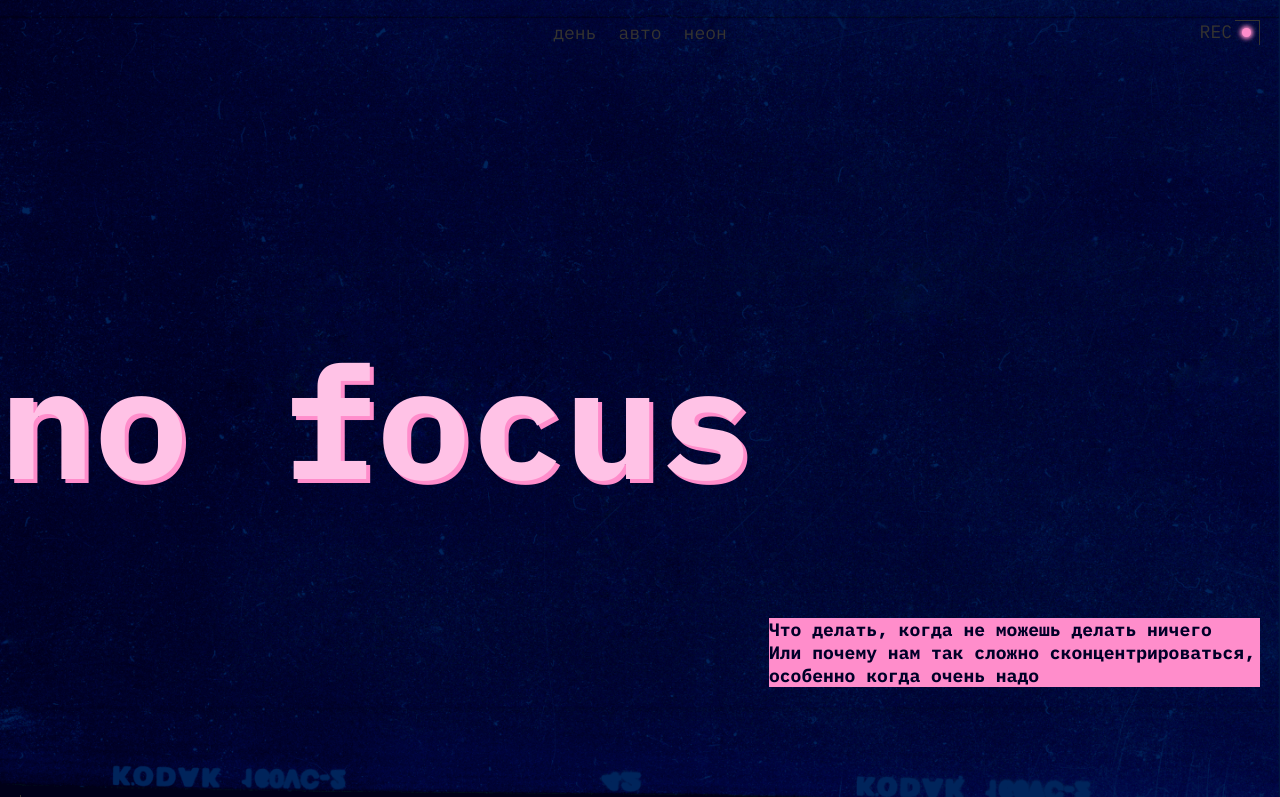
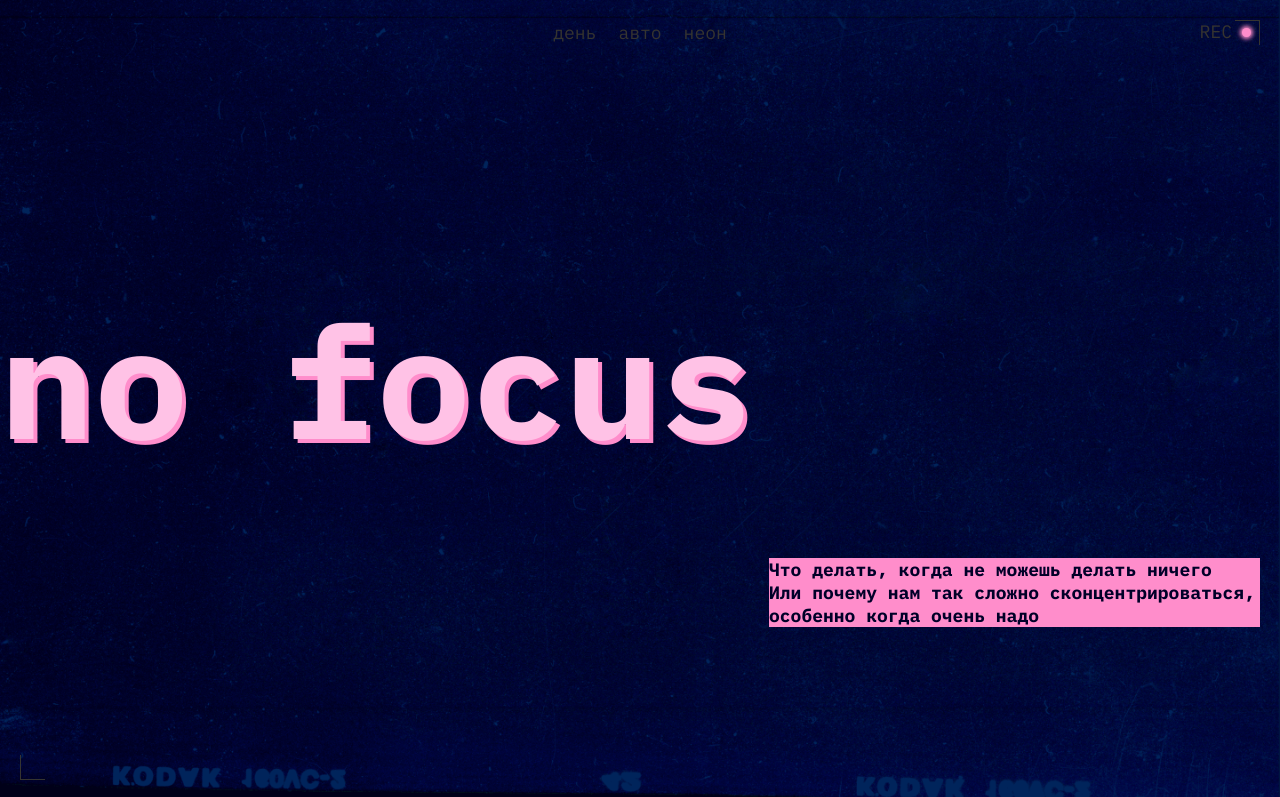
Before and after one commit to alyasitnikova/slozhno-sosredotochitsya, a plain HTML site: page index.html in a window 1280 px wide. Shown: the top 797 px of the page. Drawn offline with Linux system fonts and the light colour scheme.

Commit message:
правки стилей

```diff
--- a/styles/globals.css
+++ b/styles/globals.css
@@ -40,7 +40,3 @@ a {
   font-size: inherit;
   line-height: inherit;
 }
-
-body {
-  margin: 0;
-}
--- a/styles/style.css
+++ b/styles/style.css
@@ -2,7 +2,6 @@
 
 .page {
   /* сохраните в разметке и стилях класс page. На его основе работает скрипт. */
-  padding: var(--page-offset);
   color: var(--main-text-color);
   font-family: var(--main-font);
   background-color: var(--bg-color);
@@ -15,11 +14,12 @@
 }
 
 .header {
+  padding: var(--page-offset) var(--page-offset)
+    clamp(0rem, -3.5782rem + 15.2672vw, 3.75rem) var(--page-offset);
   display: grid;
   min-height: 668px;
   height: 100vh;
   grid-template-rows: 1fr auto 1fr;
-  margin-bottom: clamp(0rem, -3.5782rem + 15.2672vw, 3.75rem);
 }
 
 .decorated-zone {
@@ -33,8 +33,8 @@
   height: 25px;
   border-top: 1px solid var(--accent-color);
   border-right: 1px solid var(--accent-color);
-  top: 0;
-  right: 0;
+  top: var(--page-offset);
+  right: var(--page-offset);
 }
 
 .decorated-zone::after {
@@ -44,8 +44,8 @@
   height: 25px;
   border-bottom: 1px solid var(--accent-color);
   border-left: 1px solid var(--accent-color);
-  bottom: 0;
-  left: 0;
+  bottom: var(--page-offset);
+  left: var(--page-offset);
 }
 
 .decorated-element {
@@ -57,7 +57,8 @@
 .decorated-element::before {
   content: "REC";
   position: absolute;
-  right: 28px;
+  top: var(--page-offset);
+  right: calc(28px + var(--page-offset));
   color: var(--accent-color);
 }
 
@@ -68,8 +69,8 @@
   background-color: var(--accent-bg-color);
   border-radius: 50%;
   position: absolute;
-  right: 9px;
-  top: 8px;
+  right: calc(9px + var(--page-offset));
+  top: calc(8px + var(--page-offset));
   box-shadow: 0 0 4px 2px var(--accent-bg-color);
 }
 
@@ -151,6 +152,7 @@
 }
 
 .content {
+  padding: 0 var(--page-offset);
   display: flex;
   flex-direction: column;
   gap: clamp(3.125rem, 1.3359rem + 7.6336vw, 5rem);
@@ -221,6 +223,7 @@
 }
 
 .footer {
+  padding: 0 var(--page-offset) var(--page-offset) var(--page-offset);
   height: 100vh;
   display: flex;
   align-items: center;
```
